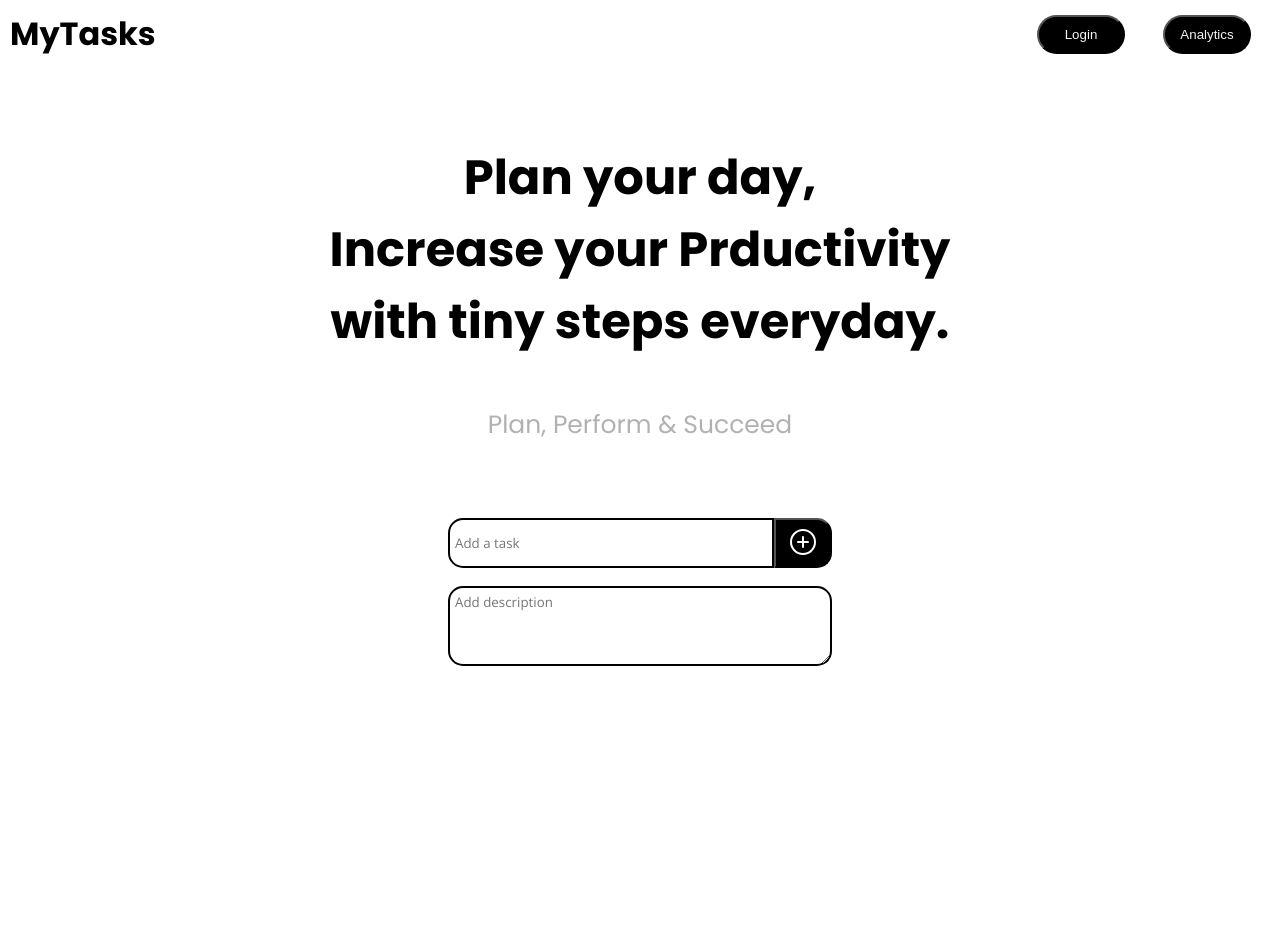
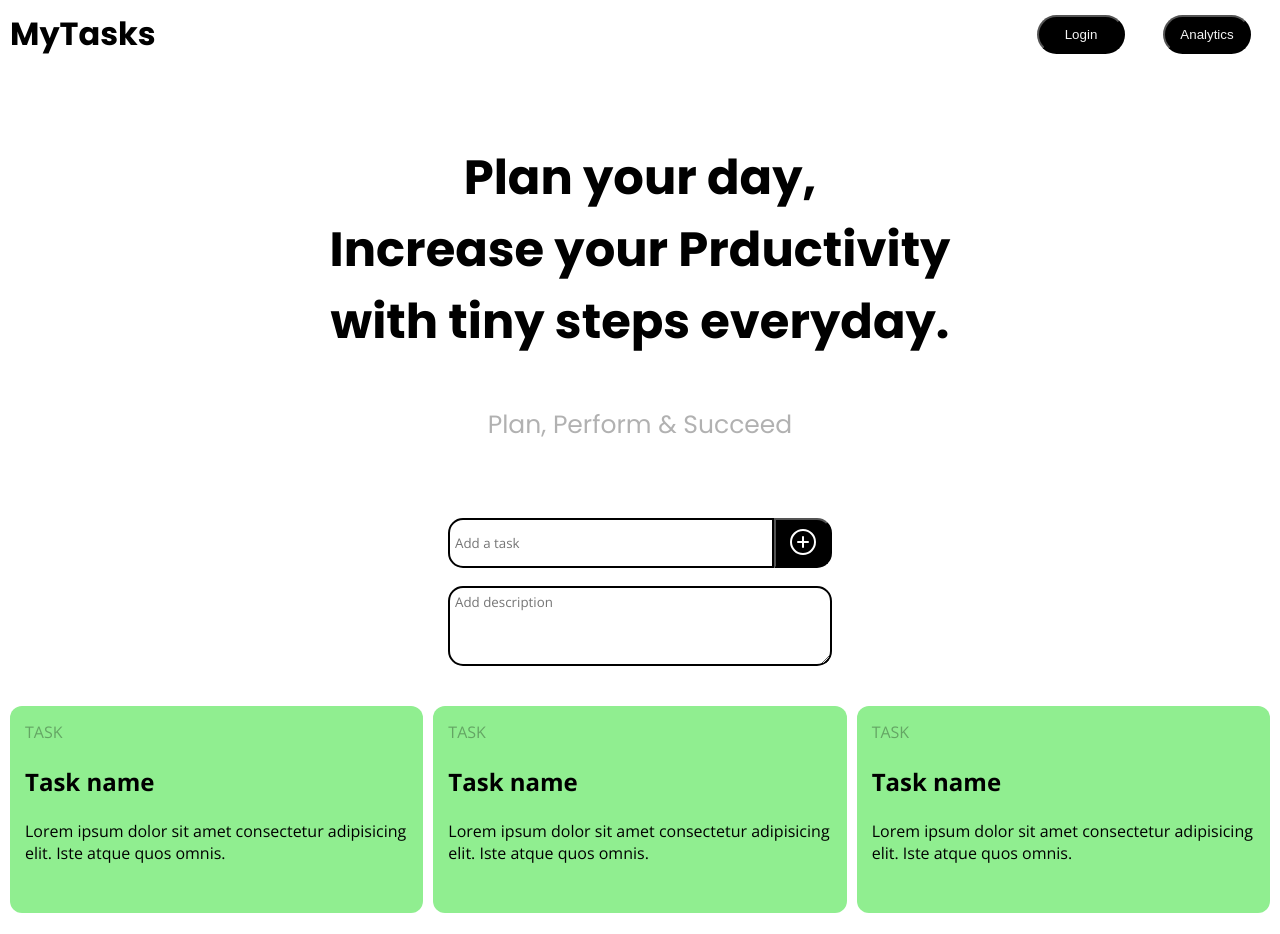
Before and after one commit to Developer-Madhu/MyTasks, a React (Vite) app: page / in a window 1280 px wide. Before the commit the page ends 800 px from the top, so only its background shows below. Built offline with nearby package versions, Linux system fonts and the light colour scheme.

Commit message:
added tasks section

```diff
--- a/src/Components/Search.jsx
+++ b/src/Components/Search.jsx
@@ -14,6 +14,7 @@ const Search = () => {
         <div className="desc">
             <textarea draggable="false" placeholder='Add description' name="textarea" id="textbox"></textarea>
         </div>
+        <br />
     </div>
   )
 }
--- /dev/null
+++ b/src/Components/Tasks.css
@@ -0,0 +1,26 @@
+.tasks{
+    height: 250px;
+    display: flex;
+    justify-content: space-around;
+    align-items: center;
+    width: 100%;
+    padding: 10px;
+    position: relative;
+    overflow-x: scroll;
+    gap: 10px;
+}
+.container{
+    border-radius: 12px;
+    flex: 1 0 15em;
+    font-family: 'Open Sans';
+    text-overflow: ellipsis;
+    padding: 15px;
+    background-color: lightgreen;
+    height: 90%;
+    /* display: none; */
+    width: 15em;
+}
+#hash{
+    opacity: 0.3;
+    color: black;
+}
--- /dev/null
+++ b/src/Components/Tasks.jsx
@@ -0,0 +1,32 @@
+import React from 'react'
+import './Tasks.css'
+
+const Tasks = () => {
+  return (
+    <div className='tasks'>
+        <div className="container">
+            <p id='hash'>TASK</p>
+            <br />
+            <h2>Task name</h2>
+            <br />
+            <p>Lorem ipsum dolor sit amet consectetur adipisicing elit. Iste atque quos omnis.  </p>
+        </div>
+        <div className="container">
+            <p id='hash'>TASK</p>
+            <br />
+            <h2>Task name</h2>
+            <br />
+            <p>Lorem ipsum dolor sit amet consectetur adipisicing elit. Iste atque quos omnis.  </p>
+        </div>
+        <div className="container">
+            <p id='hash'>TASK</p>
+            <br />
+            <h2>Task name</h2>
+            <br />
+            <p>Lorem ipsum dolor sit amet consectetur adipisicing elit. Iste atque quos omnis.  </p>
+        </div>
+    </div>
+  )
+}
+
+export default Tasks
--- a/src/Home.jsx
+++ b/src/Home.jsx
@@ -2,6 +2,7 @@ import React from 'react'
 import Navbar from './Components/Navbar'
 import MainText from './Components/MainText'
 import Search from './Components/Search'
+import Tasks from './Components/Tasks'
 
 const Home = () => {
   return (
@@ -9,6 +10,7 @@ const Home = () => {
         <Navbar />
         <MainText />
         <Search />
+        <Tasks />
     </div>
   )
 }
```
